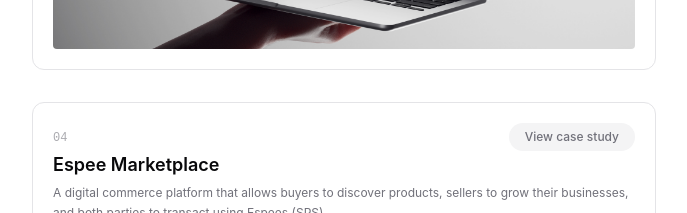
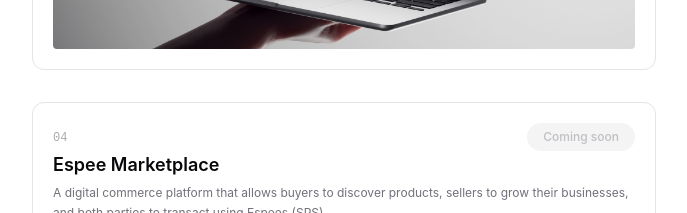
Before and after one commit to Kingovie/portfolio-tailwind, a Next.js app: page / in a window 1280 px wide. Shown: the part 2500-2713 px from the top of the page, without its empty margins (296-983 px from the left). Built offline with nearby package versions, Linux system fonts and the light colour scheme.

Commit message:
fix: set Espee Marketplace to coming soon

```diff
--- a/app/page.tsx
+++ b/app/page.tsx
@@ -33,7 +33,7 @@
     { name: "BringGoods", category: "Mobile App", description: "A hyperlocal e-commerce platform that delivers fresh food in under 30 minutes across Lagos, Nigeria with a unique price negotiation feature.", slug: "bringgoods", image: "/projects/Scene-1.png" },
     { name: "Cribstock", category: "Web App", description: "Real estate investment platform enabling everyday Nigerians to co-own properties and earn rental income from their phones.", slug: "cribstock", image: "/projects/cribstock-card.png" },
     { name: "Yobulu", category: "Mobile App", description: "A unified financial ecosystem that gives users access to CFD markets, cryptocurrencies, stocks, P2P trading, event-based investments, and everyday banking services through a seamless experience.", slug: null, image: "/projects/yobulu-card.jpg" },
-    { name: "Espee Marketplace", category: "Marketplace", description: "A digital commerce platform that allows buyers to discover products, sellers to grow their businesses, and both parties to transact using Espees (SPS).", slug: "espee-marketplace", image: "/projects/espee-market-card.png" }
+    { name: "Espee Marketplace", category: "Marketplace", description: "A digital commerce platform that allows buyers to discover products, sellers to grow their businesses, and both parties to transact using Espees (SPS).", slug: null, image: "/projects/espee-market-card.png" }
   ],
   writing: [
     { title: "Putting Ideas into Words", author: "Paul Graham", url: "https://paulgraham.com/words.html" },
```
